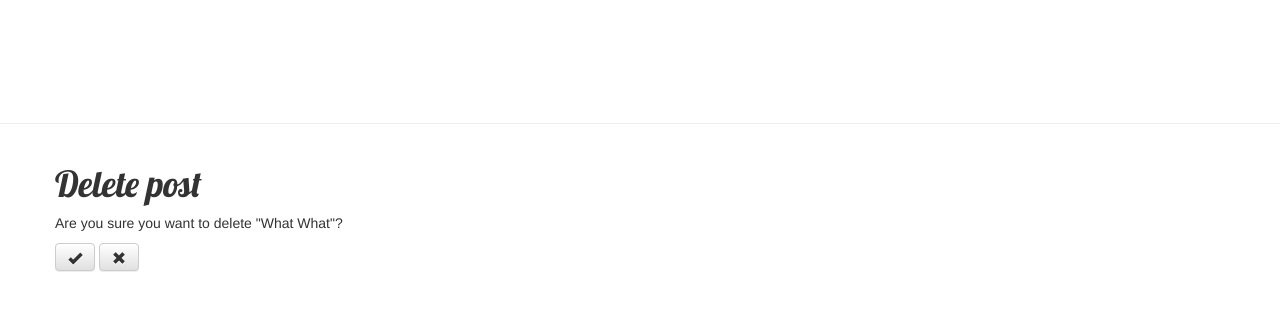
After one commit to jeanettie/jeanettiesblog, a Django app: page /post/2/delete/ in a window 1280 px wide. The commit adds this page. Shown: the top 311 px of the page. Run offline with Django 3.2, Linux system fonts and the light colour scheme; data comes from the database, SQL or seed files in the repository; both versions use the stored data as it was after the commit; some libraries are stand-ins or nearby versions.

Commit message:
adding delete to project

```diff
--- /dev/null
+++ b/blog/templates/blog/post_delete.html
@@ -0,0 +1,11 @@
+{% extends 'blog/base.html' %}
+
+{% block content %}
+    <h1>Delete post</h1>
+    <p>Are you sure you want to delete "{{ post.title }}"?</p>
+
+    <a class="btn btn-default" href="{% url 'post_remove' pk=post.pk %}"><span class="glyphicon glyphicon-ok"></span></a>
+
+    <a class="btn btn-default" href="{% url 'post_detail' pk=post.pk %}"><span class="glyphicon glyphicon-remove"></span></a>
+    </form>
+{% endblock %}
--- a/blog/templates/blog/post_detail.html
+++ b/blog/templates/blog/post_detail.html
@@ -10,7 +10,10 @@
 
 		{% if user.is_authenticated %}
      		<a class="btn btn-default" href="{% url 'post_edit' pk=post.pk %}"><span class="glyphicon glyphicon-pencil"></span></a>
+     		<a class="btn btn-default" href="{% url 'post_delete' pk=post.pk %}"><span class="glyphicon glyphicon-trash"></span></a>
 		{% endif %}
+
+
 
         <h1>{{ post.title }}</h1>
         <p>{{ post.text|linebreaksbr }}</p>
--- a/blog/urls.py
+++ b/blog/urls.py
@@ -6,4 +6,6 @@ urlpatterns = [
     url(r'^post/(?P<pk>\d+)/$', views.post_detail, name='post_detail'),
     url(r'^post/new/$', views.post_new, name='post_new'),
     url(r'^post/(?P<pk>\d+)/edit/$', views.post_edit, name='post_edit'),
+    url(r'^post/(?P<pk>\d+)/delete/$', views.post_delete, name='post_delete'),
+    url(r'^post/(?P<pk>\d+)/remove/$', views.post_remove, name='post_remove'),
 ]
--- a/blog/views.py
+++ b/blog/views.py
@@ -3,7 +3,7 @@ from django.utils import timezone
 from django.shortcuts import render, get_object_or_404, redirect
 
 from .models import Post
-from .forms import PostForm
+from .forms import PostForm, DeleteForm
 
 def post_list(request):
     posts = Post.objects.filter(published_date__lte=timezone.now()).order_by('published_date')
@@ -39,3 +39,12 @@ def post_edit(request, pk):
     else:
         form = PostForm(instance=post)
     return render(request, 'blog/post_edit.html', {'form': form})
+
+def post_delete(request, pk):
+    post = get_object_or_404(Post, pk=pk)
+    return render(request, 'blog/post_delete.html', {'post': post})
+
+def post_remove(request, pk):
+    post = get_object_or_404(Post, pk=pk)
+    post.delete()
+    return redirect('post_list')
```
Also changed, not shown: blog/forms.py (+7 -0 lines), db.sqlite3.
